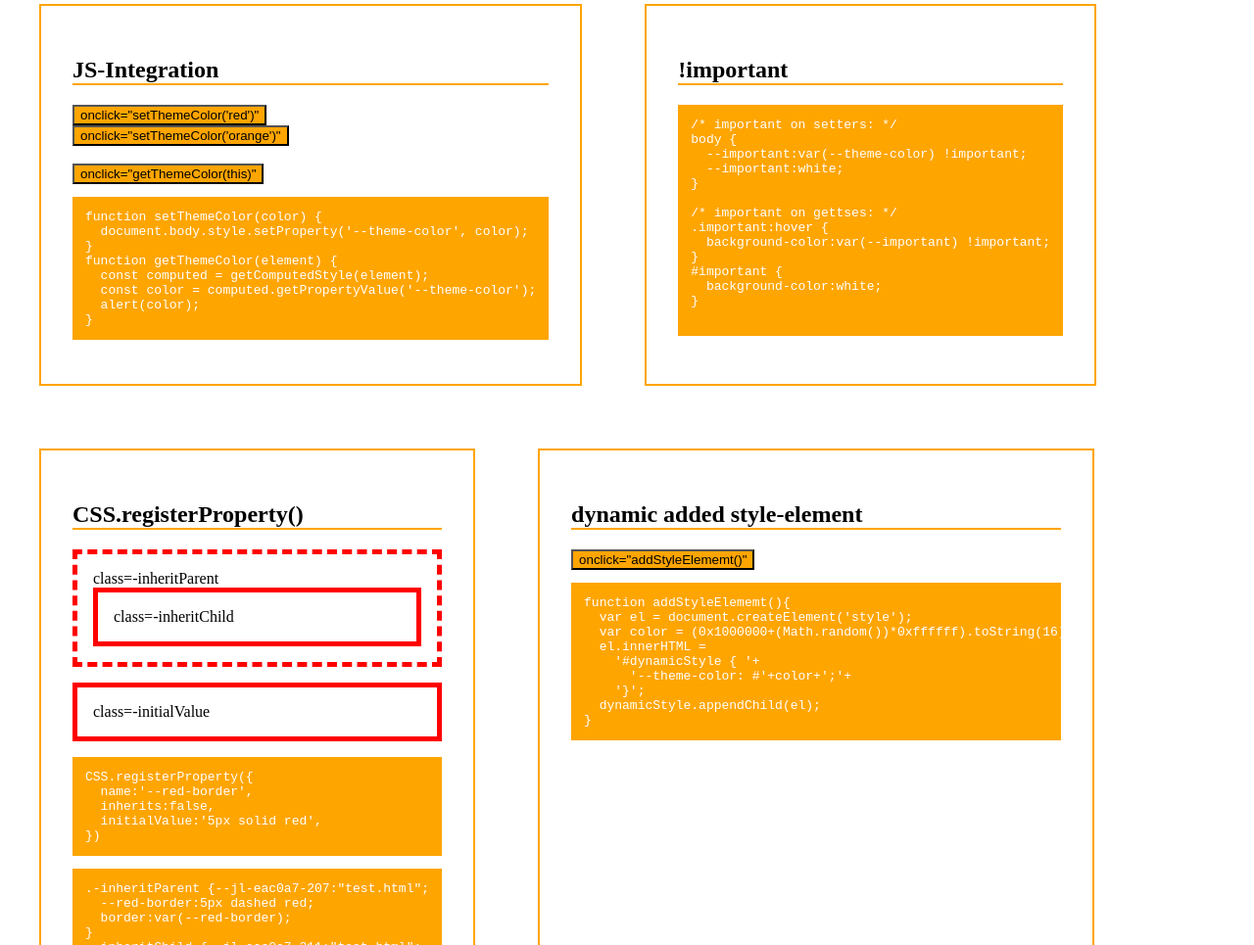
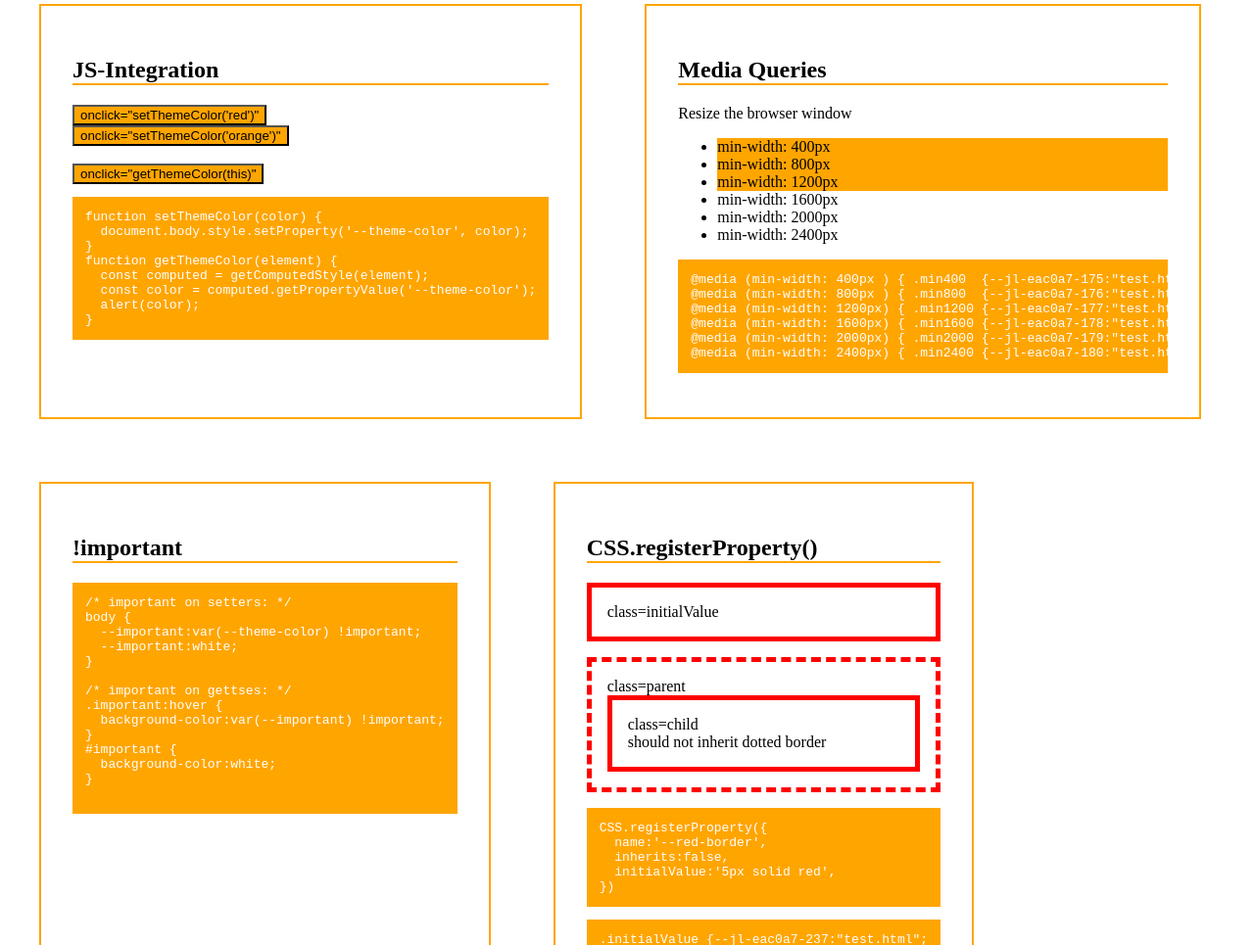
Before and after one commit to nuxodin/ie11CustomProperties, a website: page test.html in a window 1280 px wide. Shown: the part 1835-2800 px from the top of the page at 98% size. Drawn offline with Linux system fonts and the light colour scheme.

Commit message:
listen for media-query changes

```diff
--- a/ie11CustomProperties.js
+++ b/ie11CustomProperties.js
@@ -1,4 +1,4 @@
-/*! ie11CustomProperties.js v2.1.0 | MIT License | https://git.io/fjXMN */
+/*! ie11CustomProperties.js v2.2.0 | MIT License | https://git.io/fjXMN */
 // c1.onElement helper
 !function () {
     'use strict';
@@ -108,8 +108,7 @@
 
 	// cached regexps, better performance
 	const regFindSetters = /([\s{;])(--([^;}]+:[^;!}]+)(!important)?)/g;
-	const regFindGetters = /([{;]\s*)([^;}]+:[^;}]*var\([^!;}]+)(!important)?/g;
-	//const regFindGetters = /([{;]\s*)([^;}]+:[^;}]*var\([^;}]+)/g;
+	const regFindGetters = /([{;]\s*)([^;}{]+:[^;}]*var\([^!;}]+)(!important)?/g;
 	const regRuleIEGetters = /-ieVar-([^:]+):/g
 	const regRuleIESetters = /-ie-([^};]+)/g
 	const regHasVar = /var\(/;
@@ -196,6 +195,16 @@
 			const found = parseRewrittenCss(rule.cssText)
 			if (found.getters) addGettersSelector(rule.selectorText, found.getters);
 			if (found.setters) addSettersSelector(rule.selectorText, found.setters);
+
+			// mediaQueries: redraw the hole document
+			// better add events for each element?
+			const media = rule.parentRule && rule.parentRule.media && rule.parentRule.media.mediaText;
+			if (media && (found.getters || found.setters)) {
+				matchMedia(media).addListener(function(){
+					drawTree(document.documentElement)
+				})
+			}
+
 		}
 	}
 
--- a/package.json
+++ b/package.json
@@ -1,6 +1,6 @@
 {
   "name": "ie11-custom-properties",
-  "version": "2.1.0",
+  "version": "2.2.0",
   "description": "Custom Properties polyfill for IE11.",
   "main": "ie11CustomProperties.js",
   "author": "Tobias Buschor",
@@ -13,6 +13,7 @@
     "css",
     "css custom properties",
     "css variables",
+    "polyfill",
     "IE11"
   ],
   "bugs": {
--- a/test.html
+++ b/test.html
@@ -36,6 +36,8 @@ pre {
   overflow:auto;
 }
 </style>
+
+
 
 <div id=pseudoClasses tabindex=0>
   <h2>Pseudo-classes (:hover, :focus, :target)</h2>
@@ -81,15 +83,15 @@ pre {
 </div>
 
 <div id=before>
-    <h2>Pseudo-Elements</h2>
-  <style>
+  <h2>Pseudo-Elements</h2>
+<style>
 #before > h2 {
-  --before:' 👉 ';
+--before:' 👉 ';
 }
 #before > h2::before  {
-  content:var(--before);
+content:var(--before);
 }
-  </style>
+</style>
 </div>
 
 <div id=style_attribute>
@@ -156,6 +158,31 @@ function getThemeColor(element) {
   </script>
 </div>
 
+
+
+<div id=mediaQueries tabindex=0>
+    <h2>Media Queries</h2>
+    <p>Resize the browser window</p>
+    <ul>
+        <li class=min400 >min-width: 400px</li>
+        <li class=min800 >min-width: 800px</li>
+        <li class=min1200>min-width: 1200px</li>
+        <li class=min1600>min-width: 1600px</li>
+        <li class=min2000>min-width: 2000px</li>
+        <li class=min2400>min-width: 2400px</li>
+    </ul>
+    <style>
+@media (min-width: 400px ) { .min400  { background:var(--theme-color); } }
+@media (min-width: 800px ) { .min800  { background:var(--theme-color); } }
+@media (min-width: 1200px) { .min1200 { background:var(--theme-color); } }
+@media (min-width: 1600px) { .min1600 { background:var(--theme-color); } }
+@media (min-width: 2000px) { .min2000 { background:var(--theme-color); } }
+@media (min-width: 2400px) { .min2400 { background:var(--theme-color); } }
+    </style>
+</div>
+
+
+
 <div id=important class=important>
   <h2>!important</h2>
   <style hidden>
@@ -190,11 +217,14 @@ body {
 
 <div id=register>
   <h2>CSS.registerProperty()</h2>
-  <div class=-inheritParent style="padding:1em; margin:1em 0">
-      class=-inheritParent
-      <div class=-inheritChild style="padding:1em;">class=-inheritChild</div>
+  <div class=initialValue style="padding:1em; margin:1em 0">class=initialValue</div>
+  <div class=parent style="padding:1em; margin:1em 0">
+      class=parent<br>
+      <div class=child style="padding:1em;">
+        class=child<br>
+        should not inherit dotted border
+      </div>
   </div>
-  <div class=-initialValue style="padding:1em; margin:1em 0">class=-initialValue</div>
 
 <script>
 CSS.registerProperty({
@@ -204,14 +234,14 @@ CSS.registerProperty({
 })
   </script>
   <style>
-.-inheritParent {
+.initialValue {
+  border:var(--red-border);
+}
+.parent {
   --red-border:5px dashed red;
   border:var(--red-border);
 }
-.-inheritChild {
-  border:var(--red-border);
-}
-.-initialValue {
+.child {
   border:var(--red-border);
 }
   </style>
```
